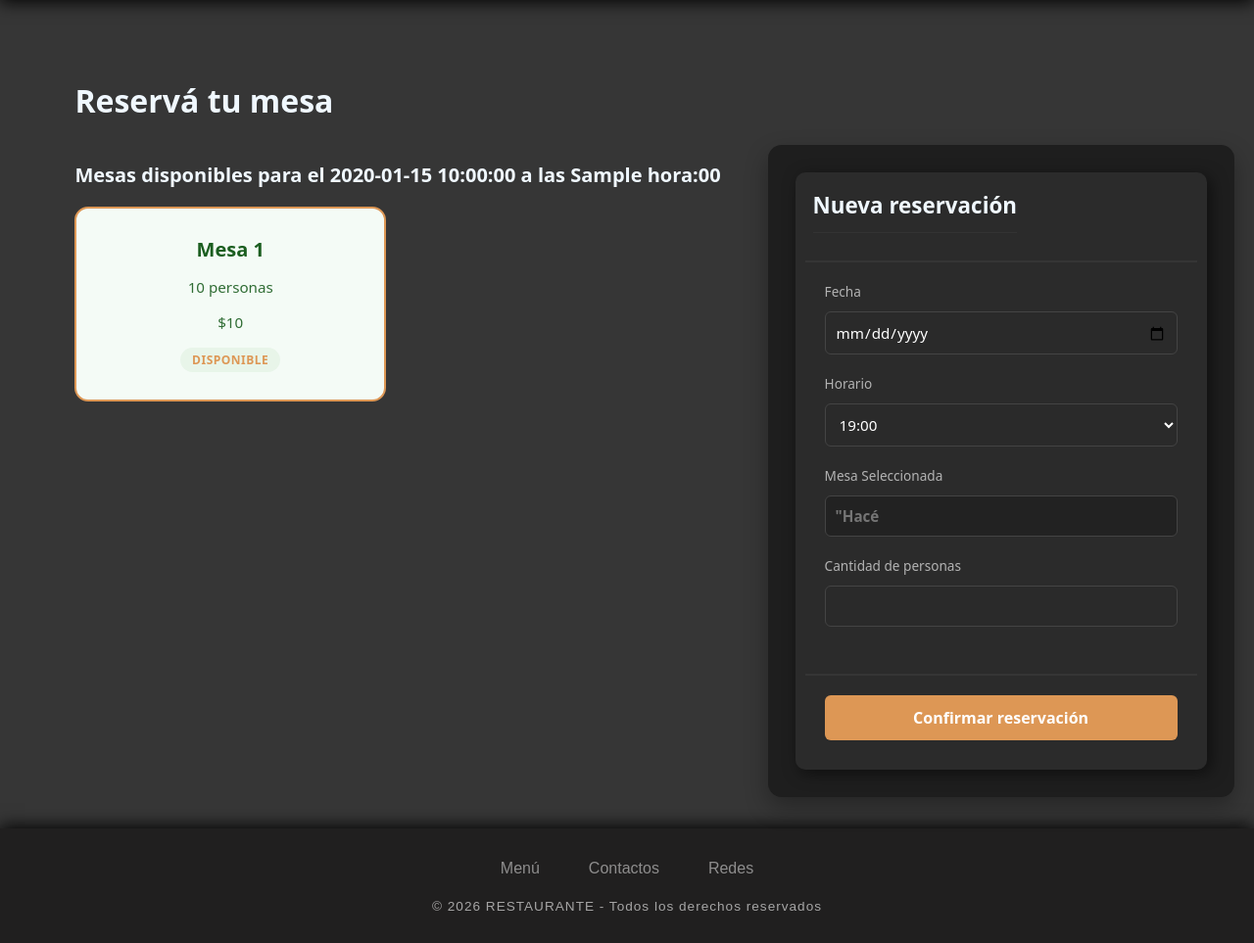
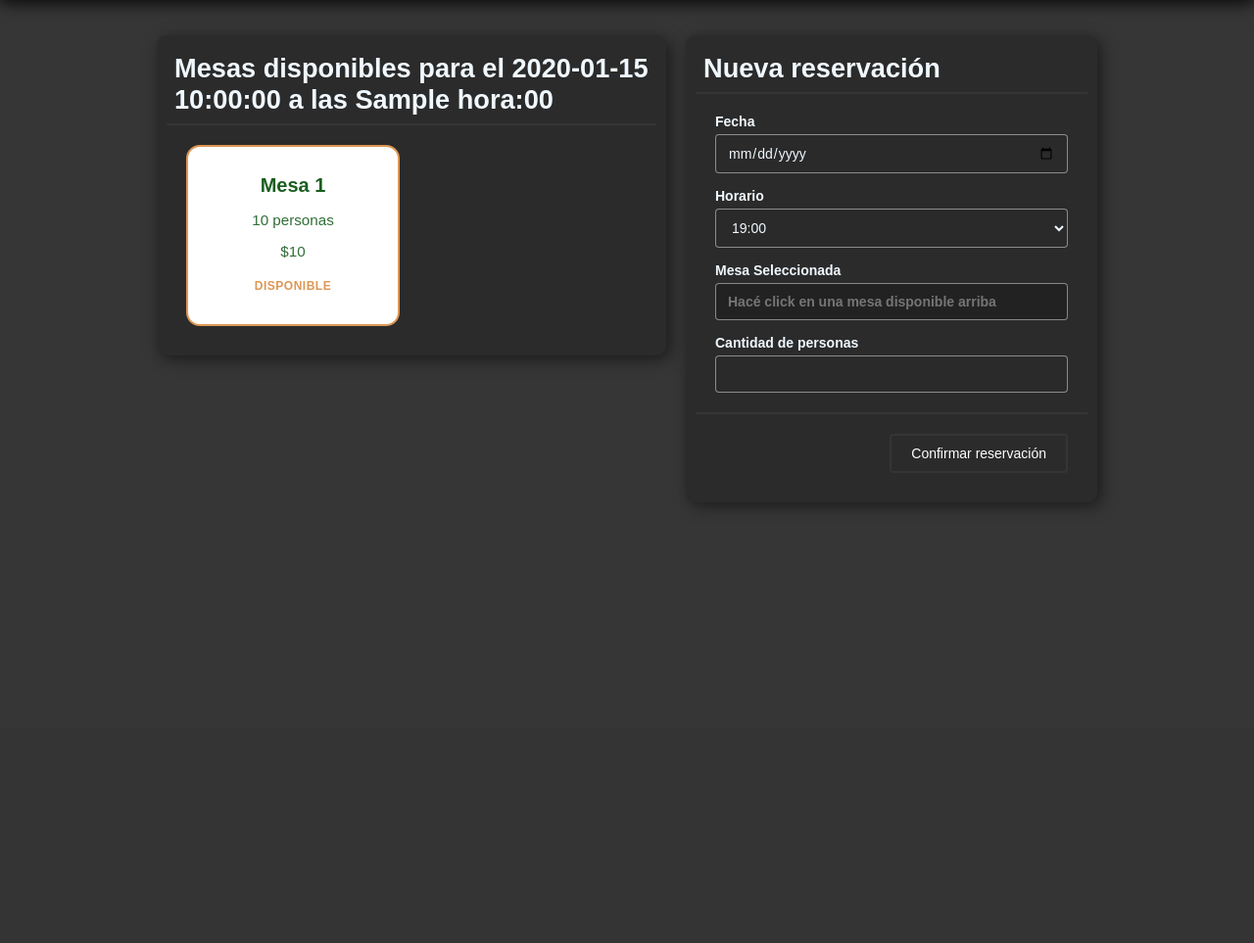
Before and after one commit to elimenit/tp3_ids_frontend, a Flask app: template templates/reservations/new.html in a window 1280 px wide. Shown: the part 72-1035 px from the top of the page at 98% size. After the commit the page ends 589 px from the top, so only its background shows below. Run offline with Flask 3, Linux system fonts and the light colour scheme; the template is opened without the code that fills it: most values are stand-ins (such as "Sample title", 1, 10 or a date in 2020); parts of the project's set-up code (start-up, migrations or seed data) failed here and were passed over; some libraries are stand-ins or nearby versions.

Commit message:
rediseño del panel de reservas publico para reducir lineas de css innecesarias

```diff
--- a/static/css/reservations.css
+++ b/static/css/reservations.css
@@ -1,44 +1,7 @@
-/* =============================================================================
-   CONTENEDOR PRINCIPAL
-   ============================================================================= */
-.reservations-container {
-    padding: 2rem;
-    max-width: 1200px;
-    margin: 100px auto 0 auto;
-    font-family: system-ui, -apple-system, sans-serif;
+.tables-section {
+    max-width: 500px;
 }
 
-.reservations-container h1 {
-    margin-bottom: 1.5rem;
-    font-size: 2rem;
-}
-
-/* =============================================================================
-   LAYOUT DE DOS COLUMNAS
-   Izquierda: mesas    Derecha: formulario
-   ============================================================================= */
-.reservations-layout {
-    display: grid;
-    grid-template-columns: 1fr 420px;
-    /* Izquierda ocupa todo el espacio disponible, derecha fija 420px */
-    gap: 3rem;
-    align-items: flex-start;
-}
-
-/* =============================================================================
-   COLUMNA IZQUIERDA: MESAS
-   ============================================================================= */
-.tables-section {
-    width: 100%;
-}
-
-.tables-section h2 {
-    margin-bottom: 1.2rem;
-    font-size: 1.25rem;
-    font-weight: 600;
-}
-
-/* Grilla de mesas: siempre 2 columnas */
 .tables-grid {
     display: grid;
     grid-template-columns: repeat(2, 1fr);
@@ -70,7 +33,6 @@
 
 /* Mesa disponible */
 .table-available {
-    background: #f4fbf6;
     border-color: rgb(221, 151, 85);
     cursor: pointer;
     color: #1b5e20;
@@ -84,7 +46,6 @@
 
 /* Mesa reservada */
 .table-reserved {
-    background: #fffbfa;
     border-color: #ef9a9a;
     color: #c62828;
     cursor: not-allowed;
@@ -93,7 +54,6 @@
 
 /* Mesa ocupada */
 .table-occupied {
-    background: #fafafa;
     border-color: #e0e0e0;
     color: #616161;
     cursor: not-allowed;
@@ -113,76 +73,15 @@
 }
 
 .status-available {
-    background: #e8f5e9;
     color: rgb(221, 151, 85);
 }
 
 .status-reserved {
-    background: #ffebee;
     color: #c62828;
 }
 
 .status-occupied {
-    background: #eeeeee;
     color: #616161;
-}
-
-/* =============================================================================
-   COLUMNA DERECHA: FORMULARIO STICKY
-   ============================================================================= */
-.open {
-    position: sticky;
-    top: 120px;
-    width: 100%;
-    background: #1e1e1e;
-    color: #ffffff;
-    border-radius: 14px;
-    padding: 1.75rem;
-    box-shadow: 0 10px 25px rgba(0, 0, 0, 0.3);
-}
-
-.block-header h2 {
-    margin-top: 0;
-    font-size: 1.4rem;
-    border-bottom: 1px solid #333;
-    padding-bottom: 0.75rem;
-    margin-bottom: 1.25rem;
-}
-
-.block-content {
-    display: flex;
-    flex-direction: column;
-    gap: 0;
-}
-
-.form-group {
-    margin-bottom: 1.25rem;
-    display: flex;
-    flex-direction: column;
-}
-
-.form-group label {
-    font-size: 0.85rem;
-    margin-bottom: 6px;
-    color: #b3b3b3;
-    font-weight: 500;
-}
-
-.form-group input,
-.form-group select {
-    padding: 10px;
-    border-radius: 6px;
-    border: 1px solid #444;
-    background: #2a2a2a;
-    color: white;
-    font-size: 0.95rem;
-    transition: border-color 0.2s;
-}
-
-.form-group input:focus,
-.form-group select:focus {
-    outline: none;
-    border-color: rgb(221, 151, 85);
 }
 
 .form-group input[readonly] {
@@ -192,30 +91,6 @@
     cursor: default;
 }
 
-.block-footer {
-    margin-top: 0.5rem;
-}
-
-.submit-btn {
-    width: 100%;
-    padding: 12px;
-    background: rgb(221, 151, 85);
-    color: white;
-    border: none;
-    border-radius: 6px;
-    font-size: 1rem;
-    font-weight: 600;
-    cursor: pointer;
-    transition: background 0.2s;
-}
-
-.submit-btn:hover {
-    background: #43a047;
-}
-
-/* =============================================================================
-   MENSAJE CUANDO NO HAY MESAS TODAVIA
-   ============================================================================= */
 .no-tables-msg {
     background: #2a2a2a;
     border-radius: 12px;
@@ -230,9 +105,6 @@
     font-size: 0.95rem;
 }
 
-/* =============================================================================
-   ADMIN
-   ============================================================================= */
 .back-link {
     display: inline-block;
     margin-bottom: 1rem;
@@ -250,8 +122,6 @@
     gap: 1rem;
 }
 
-
-/* Pantallas de confirmación y cancelación */
 .confirmation-container {
     max-width: 500px;
     margin: 120px auto 0 auto;
@@ -298,11 +168,6 @@
     text-align: center;
 }
 
-
-
-/* =============================================================================
-   RESPONSIVE
-   ============================================================================= */
 @media (max-width: 850px) {
     .reservations-layout {
         grid-template-columns: 1fr;
--- a/templates/reservations/new.html
+++ b/templates/reservations/new.html
@@ -12,20 +12,18 @@
 {% endblock %}
 
 {% block body %}
-<main class="reservations-container">
-    <h1>Reservá tu mesa</h1>
-
-    <div class="reservations-layout">
-
+<main class="page-content" style="justify-content: center; align-items: flex-start; margin-top: 5.5rem;">
         {# COLUMNA IZQUIERDA: Grilla de Mesas #}
         {% if tables %}
-        <div class="tables-section">
-            <h2>
-                Mesas disponibles
-                {% if fecha and hora %} para el {{ fecha }} a las {{ hora }}:00 {% endif %}
-            </h2>
-
-            <div class="tables-grid">
+        <div class="block tables-section">
+            <div class="block-header">
+                <h2>
+                    Mesas disponibles
+                    {% if fecha and hora %} para el {{ fecha }} a las {{ hora }}:00 {% endif %}
+                </h2>
+            </div>
+            <div>
+            <div class="block-content tables-grid">
                 {% for mesa in tables %}
 
                 {% if mesa.estado == 'available' %}
@@ -56,15 +54,10 @@
 
                 {% endfor %}
             </div>
+            </div>
         </div>
         {% endif %}
 
         {% include 'reservations/reservations_form.html' %}
-
-    </div>
 </main>
 {% endblock %}
-
-{% block footer %}
-{% include 'public/footer.html' %}
-{% endblock %}
--- a/templates/reservations/reservations_form.html
+++ b/templates/reservations/reservations_form.html
@@ -5,7 +5,7 @@
         </div>
 
         <form id="form-principal" action="{{ url_for('public_reservations.create') }}" method="POST">
-            <div class="block-content">
+            <div class="block-content" style="overflow: auto;">
 
                 <div class="form-group">
                     <label for="fecha">Fecha</label>
@@ -25,7 +25,14 @@
 
                 <div class="form-group">
                     <label for="table_display">Mesa Seleccionada</label>
-                    <input type="text" id="table_display" name='table_display' {{ 'placeholder="Hacé click en una mesa disponible arriba" readonly' if not abm else 'required' }}>
+                    <input type="hidden" id="table_id" name="table_id">
+                    <input type="text" id="table_display" name="table_display"
+                        {% if not abm %}
+                            placeholder="Hacé click en una mesa disponible arriba" readonly
+                        {% else %}
+                            required
+                        {% endif %}
+                    >
                 </div>
 
                 <div class="form-group">
```
